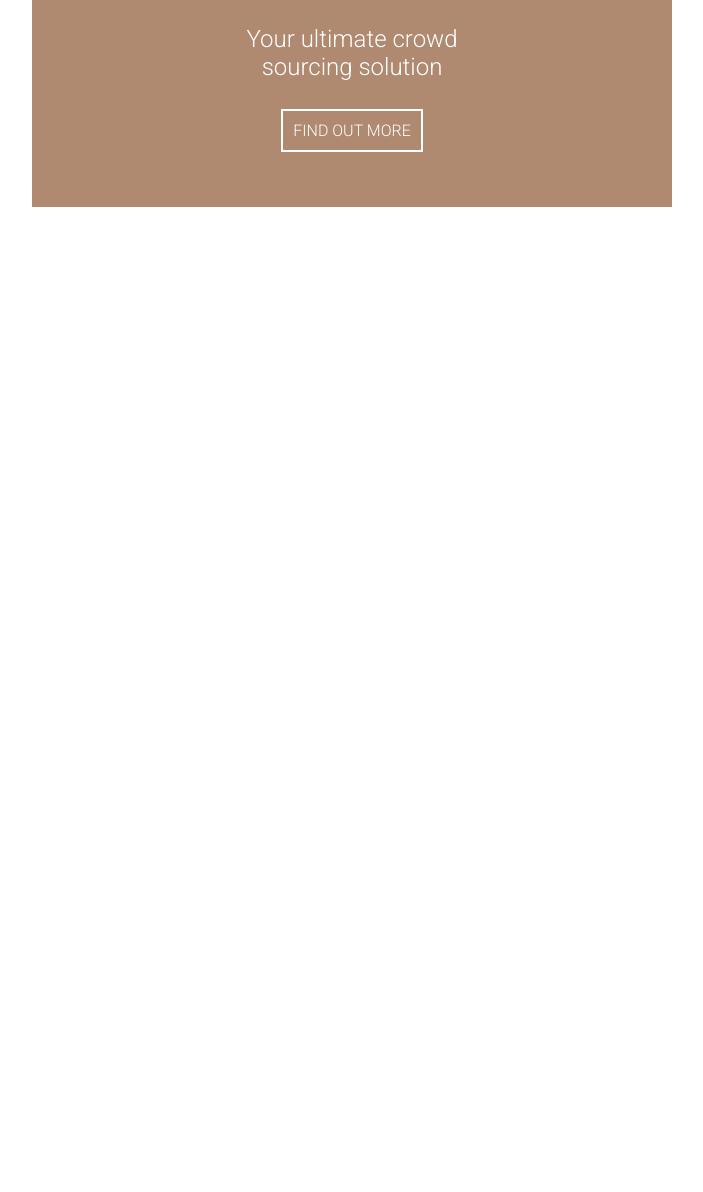
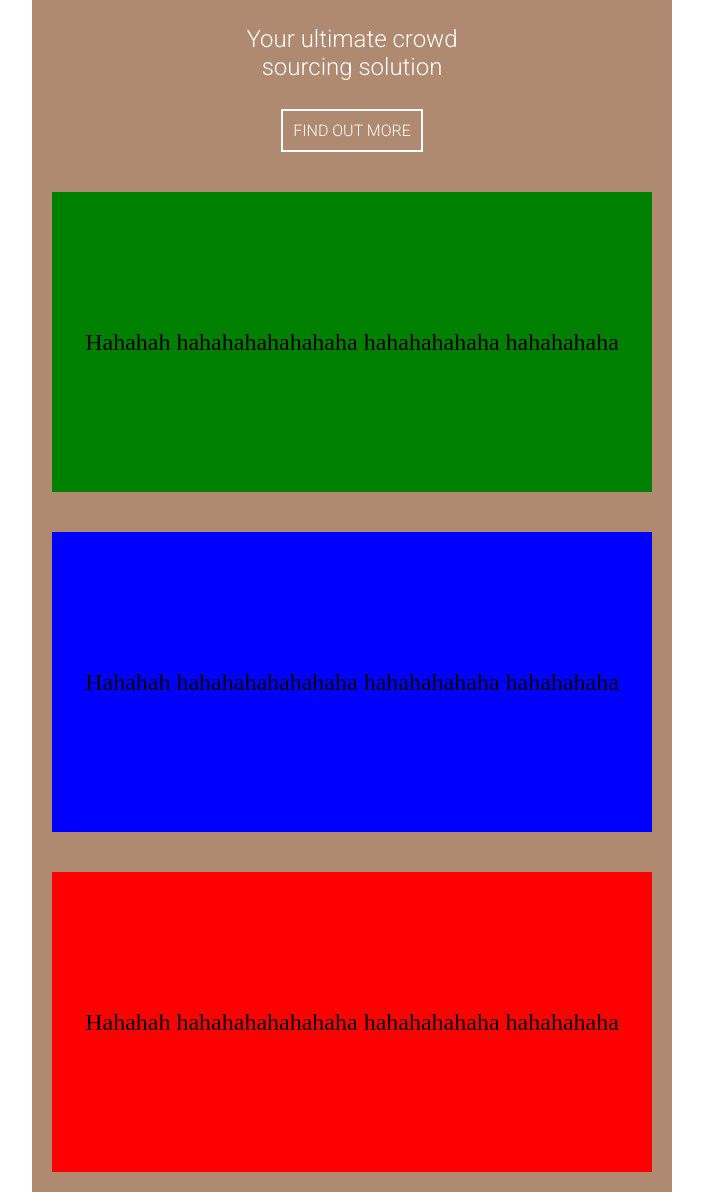
Before and after one commit to JeroenD77/CreativeContentCompany, a plain HTML site: page snippet.html in a window 1280 px wide. Shown: the part 129-1321 px from the top of the page, without its empty margins (288-991 px from the left). Before the commit the page ends 800 px from the top, so only its background shows below. Drawn offline with Linux system fonts and the light colour scheme.

Commit message:
added tables

```diff
--- a/snippet.html
+++ b/snippet.html
@@ -107,14 +107,59 @@
                                                         </font>
                                                     </td>
                                                 </tr>
+                                                <!---<tr>
+                                                    <td height="35"></td>
+                                                </tr>-->
+                                            </table>
+                                        </td>
+                                    </tr>
+                                </table>
+                                <table width="640" border="0" cellspacing="0" cellpadding="20" class="100p">
                                     <tr>
-                                                    <td height="35"></td>
+                                        <td valign="top">
+                                            <table border="0" cellspacing="0" cellpadding="0" width="600" class="100p">
+                                                <tr>
+                                                    <td>
+                                                        <td align="center" bgcolor="green" style=" height: 300px; color: #000; font-size: 24px;">Hahahah
+                                                            hahahahahahahaha hahahahahaha hahahahaha
+                                                        </td>
+                                                    </td>
+                                                </tr>
+
+                                            </table>
+                                        </td>
+                                    </tr>
+                                </table>
+                                <table width="640" border="0" cellspacing="0" cellpadding="20" class="100p">
+                                    <tr>
+                                        <td valign="top">
+                                            <table border="0" cellspacing="0" cellpadding="0" width="600" class="100p">
+                                                <tr>
+                                                    <td>
+                                                        <td align="center" bgcolor="blue" style=" height: 300px; color: #000; font-size: 24px;">Hahahah
+                                                            hahahahahahahaha hahahahahaha hahahahaha
+                                                        </td>
+                                                    </td>
                                                 </tr>
                                             </table>
                                         </td>
                                     </tr>
                                 </table>
-
+                                <table width="640" border="0" cellspacing="0" cellpadding="20" class="100p">
+                                    <tr>
+                                        <td valign="top">
+                                            <table border="0" cellspacing="0" cellpadding="0" width="600" class="100p">
+                                                <tr>
+                                                    <td>
+                                                        <td align="center" bgcolor="red" style=" height: 300px; color: #000; font-size: 24px;">Hahahah
+                                                            hahahahahahahaha hahahahahaha hahahahaha
+                                                        </td>
+                                                    </td>
+                                                </tr>
+                                            </table>
+                                        </td>
+                                    </tr>
+                                </table>
                                 </tr>
                             </table>
                         </div>
```
Lines whose indentation alone changed are shown as unchanged.
